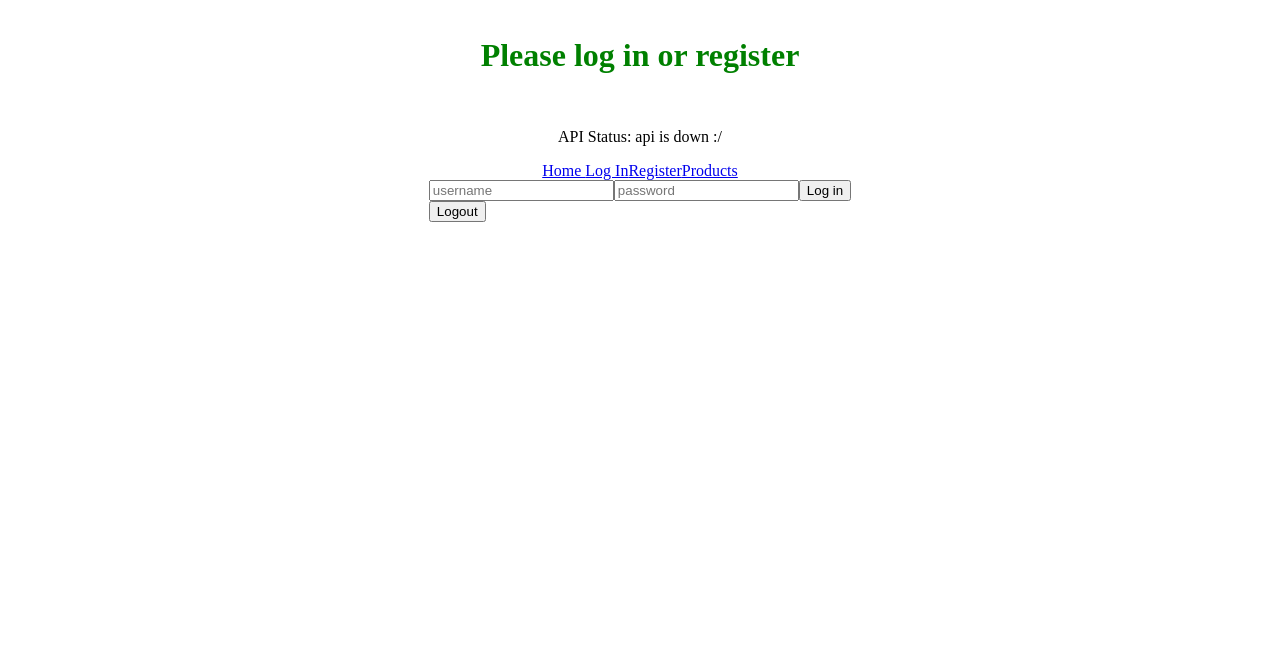
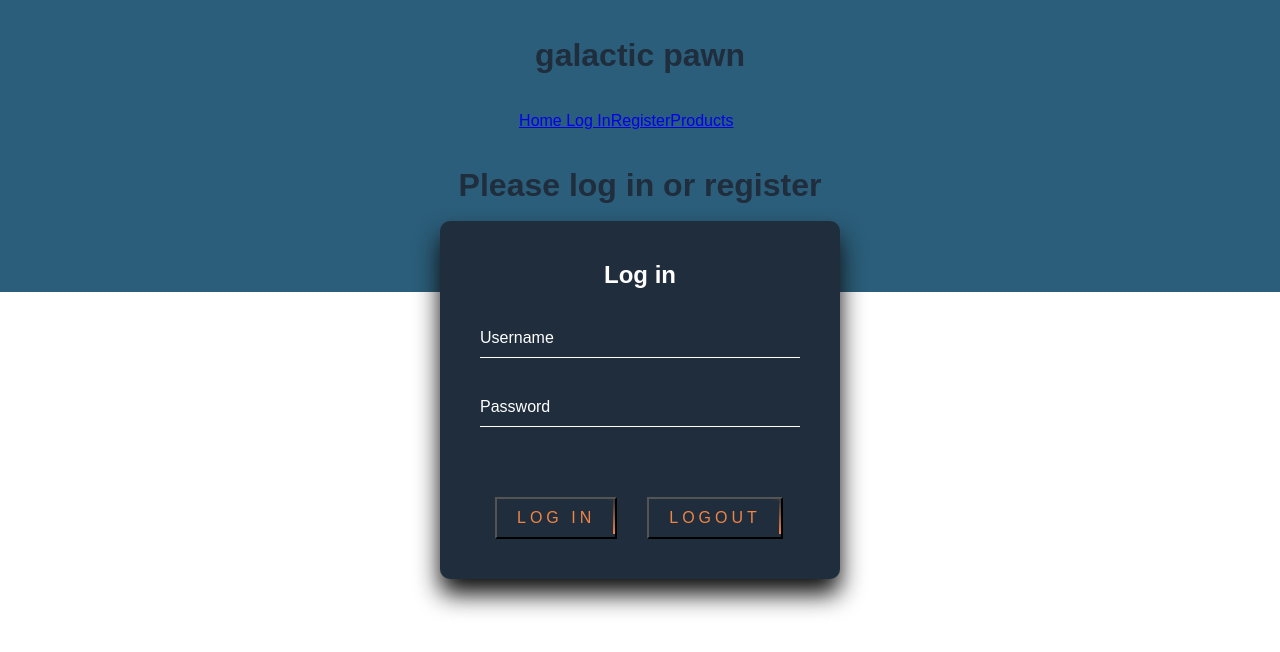
Before and after one commit to timDeHof/PawnShop-Galaxyv2.0, a React (Create React App) app: page /login in a window 1280 px wide. Shown: the top 652 px of the page. Built offline with nearby package versions, Linux system fonts and the light colour scheme; no server answers.

Commit message:
found and modified some cool CSS for the login page

```diff
--- a/src/components/App.js
+++ b/src/components/App.js
@@ -8,18 +8,15 @@ import { fetchUser, getUsers } from "../axios-services/users";
 import { getAPIHealth } from "../axios-services";
 import "../style/App.css";
 import Login from "./Login";
-import Navbar from "./Navbar";
+import Header from "./Header";
 import Register from "./Register";
 import Products from "./Products";
 
 import useAuth from "../hooks/useAuth";
 
-
 const App = () => {
   const [APIHealth, setAPIHealth] = useState("");
   const { user, token } = useAuth();
-
-
 
   useEffect(() => {
     // follow this pattern inside your useEffect calls:
@@ -39,14 +36,15 @@ const App = () => {
 
   return (
     <div className="app-container">
+      <Header />
+
       {!token ? (
         <h1>Please log in or register</h1>
       ) : (
-        <h1>Hello, {user ? user.username : 'Guest!'}</h1>
+        <h1>Hello, {user ? user.username : "Guest!"}</h1>
       )}
 
       <p>API Status: {APIHealth}</p>
-      <Navbar />
 
       <Routes>
         <Route path="/login" element={<Login />} />
@@ -54,7 +52,6 @@ const App = () => {
         <Route path="/products" element={<Products />} />
         <Route path="/" element={<Products />} />
       </Routes>
-
     </div>
   );
 };
--- /dev/null
+++ b/src/components/Header.jsx
@@ -0,0 +1,14 @@
+import React from "react";
+import Navbar from "../components/Navbar";
+function Header() {
+  return (
+    <div>
+      <header>
+        <h1>galactic pawn</h1>
+        <Navbar />
+      </header>
+    </div>
+  );
+}
+
+export default Header;
--- a/src/components/Login.jsx
+++ b/src/components/Login.jsx
@@ -2,7 +2,7 @@ import React, { useState } from "react";
 import { loginUser } from "../axios-services/users";
 import useAuth from "../hooks/useAuth";
 import { useNavigate } from "react-router-dom";
-
+import styles from "../style/Login.module.css";
 function Login() {
   const { setToken, setUser, token } = useAuth();
   const [username, setUsername] = useState("");
@@ -11,9 +11,9 @@ function Login() {
   const navigate = useNavigate();
 
   return (
-    <div className="login">
+    <div className={styles.login_box}>
+      <h2>Log in</h2>
       <form
-        className="form"
         onSubmit={async (ev) => {
           ev.preventDefault();
           console.log("username password:", username, password);
@@ -29,37 +29,54 @@ function Login() {
           // navigate("/", { replace: true });
         }}
       >
+        <div className={styles.user_box}>
           <input
             value={username}
             type="text"
-          placeholder="username"
             onChange={(ev) => {
               setUsername(ev.target.value);
             }}
             min="10"
             required
           />
+          <label>Username</label>
+        </div>
+        <div className={styles.user_box}>
           <input
             value={password}
             type="password"
-          placeholder="password"
             onChange={(ev) => {
               setPassword(ev.target.value);
             }}
             min="10"
             required
           />
-        <button type="submit">Log in</button>
-      </form>
+          <label>Password</label>
+        </div>
+        <div className={styles.buttonContainer}>
+          <button className={styles.submit} type="submit">
+            <span></span>
+            <span></span>
+            <span></span>
+            <span></span>
+            Log in
+          </button>
           <button
+            className={styles.submit}
             onClick={() => {
               localStorage.removeItem("token");
               setToken(localStorage.getItem("token"));
               setUser({});
             }}
           >
+            <span></span>
+            <span></span>
+            <span></span>
+            <span></span>
             Logout
           </button>
+        </div>
+      </form>
     </div>
   );
 }
--- a/src/style/App.css
+++ b/src/style/App.css
@@ -5,9 +5,10 @@
   justify-content: center;
   width: 100%;
   height: 100%;
+  background-color: var(--primary_alt);
 }
 
 .app-container h1 {
-  color: var(--green);
+  color: var(--primary);
   padding: 1rem;
 }
--- /dev/null
+++ b/src/style/Login.module.css
@@ -0,0 +1,167 @@
+.login_box {
+  display: absolute;
+  position: absolute;
+  top: 50%;
+  left: 50%;
+  width: 400px;
+  padding: 40px;
+  transform: translate(-50%, -50%);
+  background: var(--primary);
+  box-sizing: border-box;
+  box-shadow: 0 15px 25px var(--additional_color);
+  border-radius: 10px;
+}
+
+.login_box h2 {
+  margin: 0 0 30px;
+  padding: 0;
+  color: #fff;
+  text-align: center;
+}
+.login_box .user_box {
+  position: relative;
+}
+
+.login_box .user_box input {
+  width: 100%;
+  padding: 10px 0;
+  font-size: 16px;
+  color: #fff;
+  margin-bottom: 30px;
+  border: none;
+  border-bottom: 1px solid #fff;
+  outline: none;
+  background: transparent;
+}
+
+.login_box .user_box label {
+  position: absolute;
+  top: 0;
+  left: 0;
+  padding: 10px 0;
+  font-size: 16px;
+  color: #fff;
+  pointer-events: none;
+  transition: 0.5s;
+}
+
+.login_box .user_box input:focus ~ label,
+.login_box .user_box input:valid ~ label {
+  top: -20px;
+  left: 0;
+  color: var(--secondary);
+  font-size: 12px;
+}
+
+.login_box .buttonContainer {
+  position: relative;
+  display: inline-block;
+}
+
+.login_box .buttonContainer .submit {
+  position: relative;
+  display: inline-block;
+  text-align: center;
+  padding: 10px 20px;
+  color: var(--secondary_alt);
+  font-size: 16px;
+  text-decoration: none;
+  text-transform: uppercase;
+  overflow: hidden;
+  transition: 0.5s;
+  margin: 40px 15px 0px 15px;
+
+  letter-spacing: 4px;
+  background: transparent;
+}
+
+.login_box .buttonContainer .submit:hover {
+  background: var(--secondary_alt);
+  color: #fff;
+  border-radius: 5px;
+  box-shadow: 0 0 5px var(--secondary_alt), 0 0 25px var(--secondary_alt),
+    0 0 50px var(--secondary_alt), 0 0 100px var(--secondary_alt);
+}
+
+.login_box .submit span {
+  position: absolute;
+  display: block;
+}
+.login_box .submit span:nth-child(1) {
+  top: 0;
+  left: -100%;
+  width: 100%;
+  height: 2px;
+  background: linear-gradient(90deg, transparent, var(--secondary_alt));
+  animation: btn-anim1 1s linear infinite;
+}
+
+@keyframes btn-anim1 {
+  0% {
+    left: -100%;
+  }
+  50%,
+  100% {
+    left: 100%;
+  }
+}
+
+.login_box .submit span:nth-child(2) {
+  top: -100%;
+  right: 0;
+  width: 2px;
+  height: 100%;
+  background: linear-gradient(180deg, transparent, var(--secondary_alt));
+  animation: btn-anim2 1s linear infinite;
+  animation-delay: 0.25s;
+}
+
+@keyframes btn-anim2 {
+  0% {
+    top: -100%;
+  }
+  50%,
+  100% {
+    top: 100%;
+  }
+}
+
+.login_box .submit span:nth-child(3) {
+  bottom: 0;
+  right: -100%;
+  width: 100%;
+  height: 2px;
+  background: linear-gradient(270deg, transparent, var(--secondary_alt));
+  animation: btn-anim3 1s linear infinite;
+  animation-delay: 0.5s;
+}
+
+@keyframes btn-anim3 {
+  0% {
+    right: -100%;
+  }
+  50%,
+  100% {
+    right: 100%;
+  }
+}
+
+.login_box .submit span:nth-child(4) {
+  bottom: -100%;
+  left: 0;
+  width: 2px;
+  height: 100%;
+  background: linear-gradient(360deg, transparent, var(--secondary_alt));
+  animation: btn-anim4 1s linear infinite;
+  animation-delay: 0.75s;
+}
+
+@keyframes btn-anim4 {
+  0% {
+    bottom: -100%;
+  }
+  50%,
+  100% {
+    bottom: 100%;
+  }
+}
--- a/src/style/index.css
+++ b/src/style/index.css
@@ -9,10 +9,16 @@
   --green: green;
   --red: red;
   --blue: blue;
+  --primary: #1f2d3d;
+  --primary_alt: #2b5e7a;
+  --secondary: #6ca7b6;
+  --secondary_alt: #f28444;
+  --additional_color: #0d0d0d;
 }
 
 html {
   touch-action: manipulation;
+  height: 100%;
 }
 
 body {
@@ -20,4 +26,6 @@ body {
   padding: 0;
   height: 100vh;
   width: 100vw;
+  font-family: sans-serif;
+  background: linear-gradient(var(--primary));
 }
```
Lines whose indentation alone changed are shown as unchanged.
